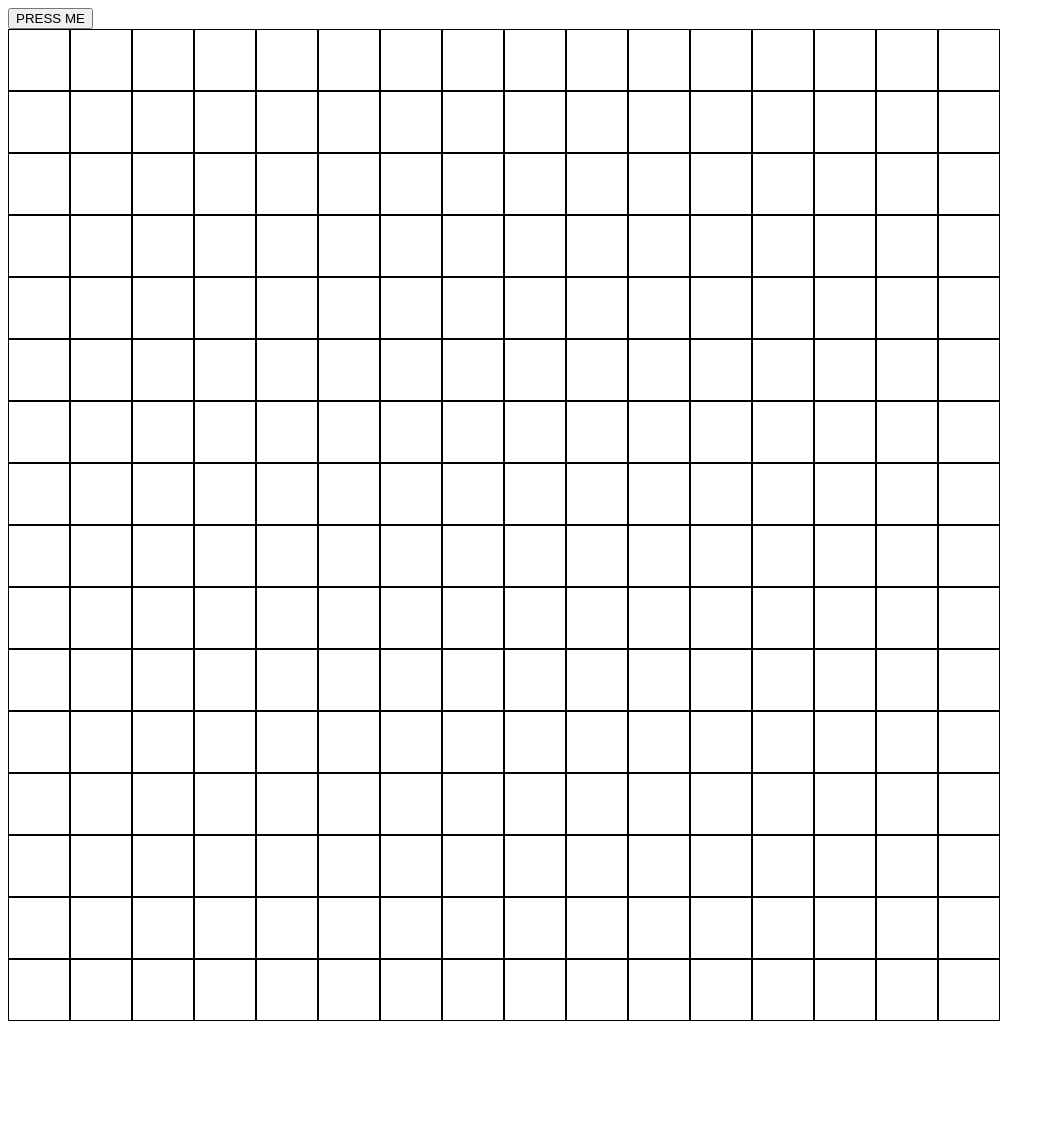
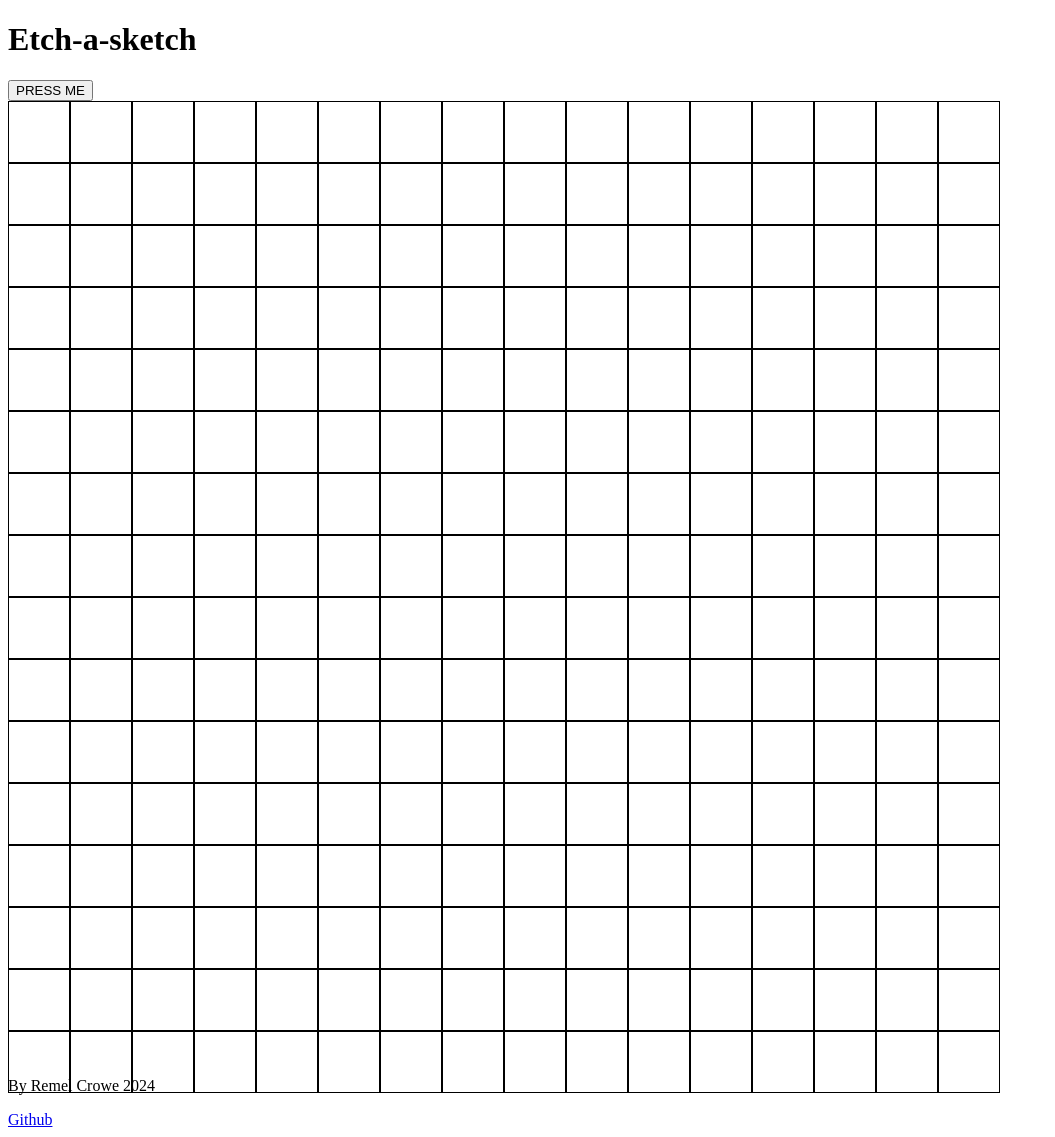
Before and after one commit to remel-crowe/etch-a-sketch, a plain HTML site: page index.html in a window 1280 px wide. Shown: the whole page, without its empty margins (0-1055 px from the left). Before the commit the page ends 1021 px from the top, so only its background shows below. Drawn offline with Linux system fonts and the light colour scheme.

Commit message:
Splitting main section into two, adding controls

```diff
--- a/index.html
+++ b/index.html
@@ -8,8 +8,23 @@
 </head>
 <body>
     <div class="main">
-        <button class="grid-scale">PRESS ME</button>
-        <div class="grid-container"></div>
+        <header>
+            <h1>Etch-a-sketch</h1>
+        </header>
+        <section>
+            <div>
+
+            </div>
+            <button class="grid-scale">PRESS ME</button>
+            <div class="grid-container"></div>
+        </section>
+        <footer>
+            <div class="footer-elements">
+                <p>By Remel Crowe 2024</p>
+                <a href="https://github.com/remel-crowe">Github</a>
+            </div>
+        </footer>
+
 
     </div>
     <script src="script.js"></script>
```
